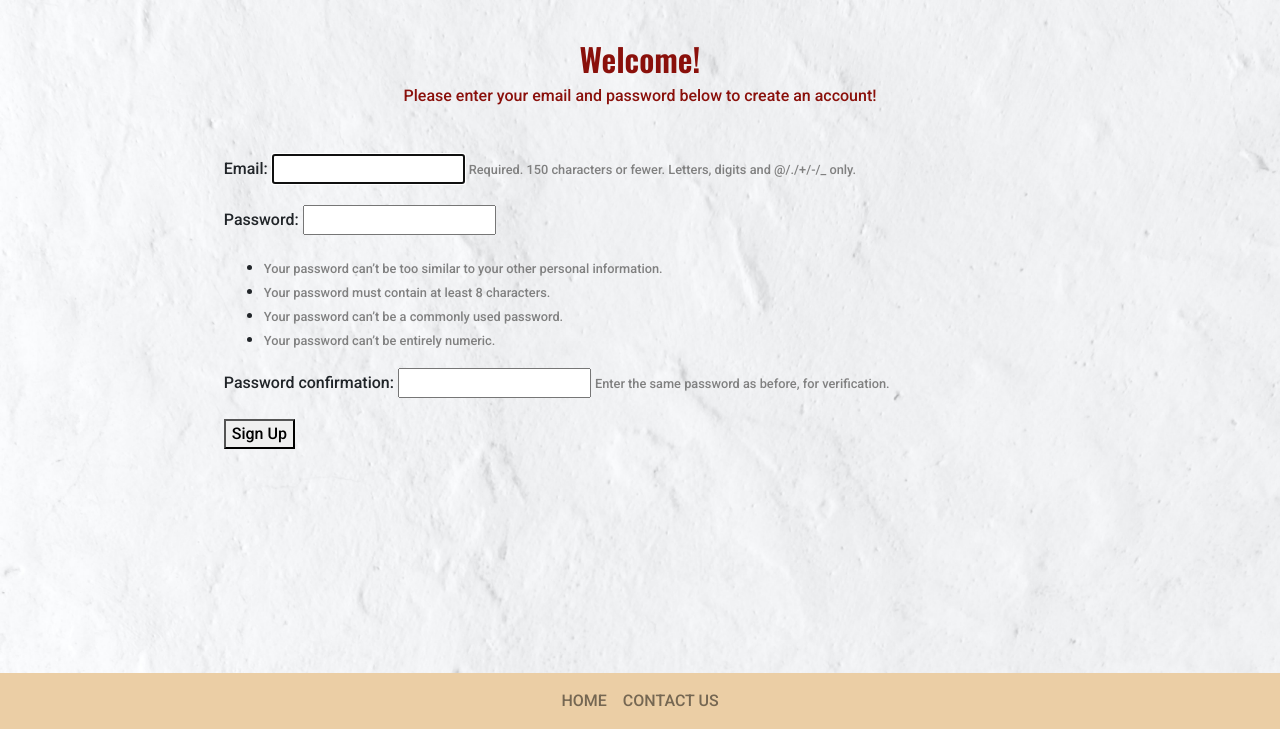
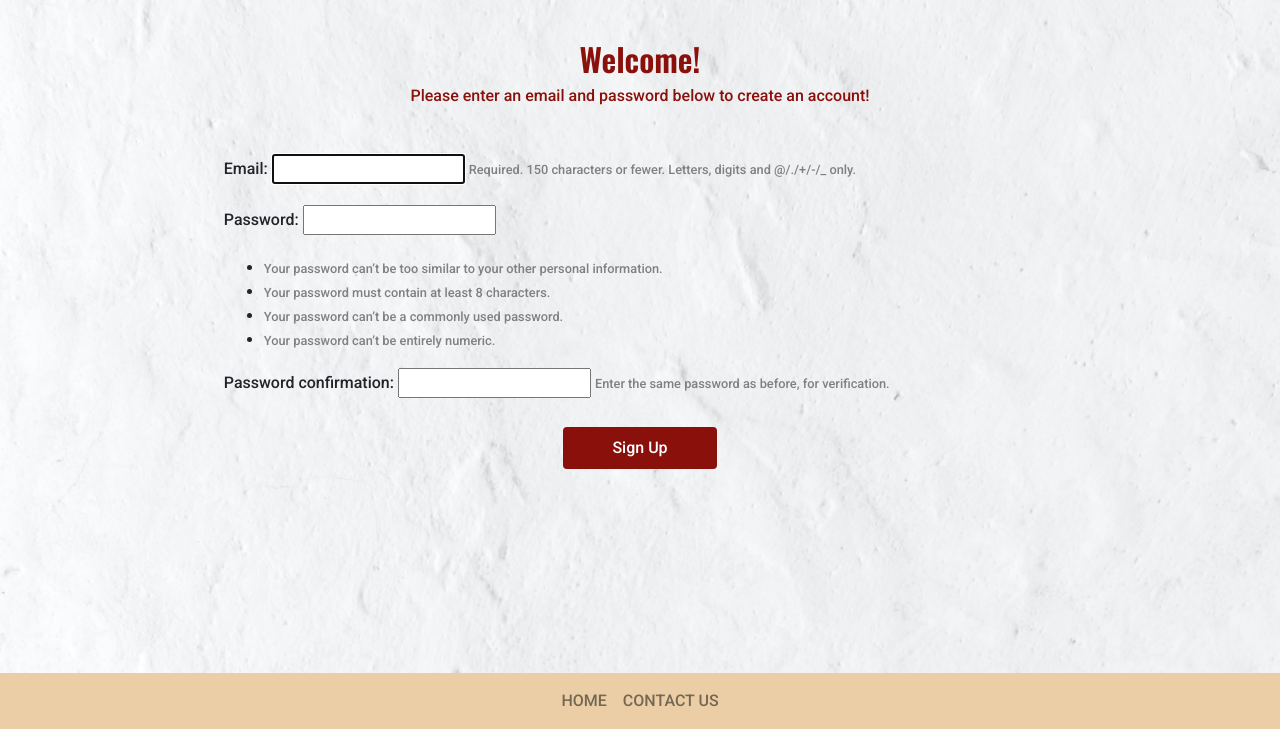
Before and after one commit to jthom19/BookBargainsProject, a Django app: page /signup/ in a window 1280 px wide. Shown: the part 71-800 px from the top of the page. Run offline with Django 3.2, Linux system fonts and the light colour scheme; some libraries are stand-ins or nearby versions.

Commit message:
html changes

```diff
--- a/bookbargains/templates/register.html
+++ b/bookbargains/templates/register.html
@@ -3,7 +3,7 @@
 
 <div class="jumbotron text-center pt-3 pb-0 mt-0 mb-0" style="background-color: transparent; border-radius:0px">
     <h3 class="display-5 mt-4" style="color:#8a100b; font-family: 'Oswald', sans-serif; font-size: 2em;">Welcome!</h3>
-    <h6 style="color:#8a100b;">Please enter your email and password below to create an account!</h6>
+    <h6 style="color:#8a100b;">Please enter an email and password below to create an account!</h6>
 </div>
 
 <div class="container mt-5">
@@ -21,7 +21,7 @@
             {% endfor %}
           </p>
         {% endfor %}
-        <button type="submit">Sign Up</button>
+        <div class="text-center mt-4"><button type="submit" class="px-5 py-2 btn" style="background-color: #8a100b; color: #ffffff;">Sign Up</button></div>
       </form>
 </div>
 
```
Also changed, not shown: bookbargains/db.sqlite3.
